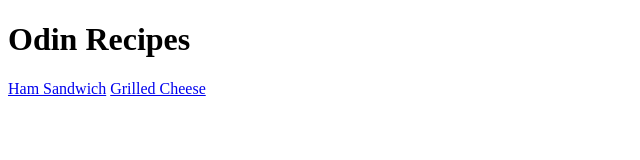
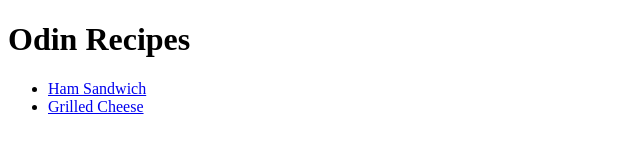
Before and after one commit to alexeiMikhail/odin-recipes, a plain HTML site: page index.html in a window 1280 px wide. Shown: the whole page, without its empty margins (0-640 px from the left). Drawn offline with Linux system fonts and the light colour scheme.

Commit message:
Structured links in index.html as unordered list

```diff
--- a/index.html
+++ b/index.html
@@ -6,7 +6,9 @@
     </head>
     <body>
         <h1>Odin Recipes</h1>
-        <a href="ham-sandwich.html">Ham Sandwich</a>
-        <a href="grilled-cheese.html">Grilled Cheese</a>
+        <ul>
+            <li><a href="ham-sandwich.html">Ham Sandwich</a></li>
+            <li><a href="grilled-cheese.html">Grilled Cheese</a></li>
+        </ul>
     </body>
 </html>
```
